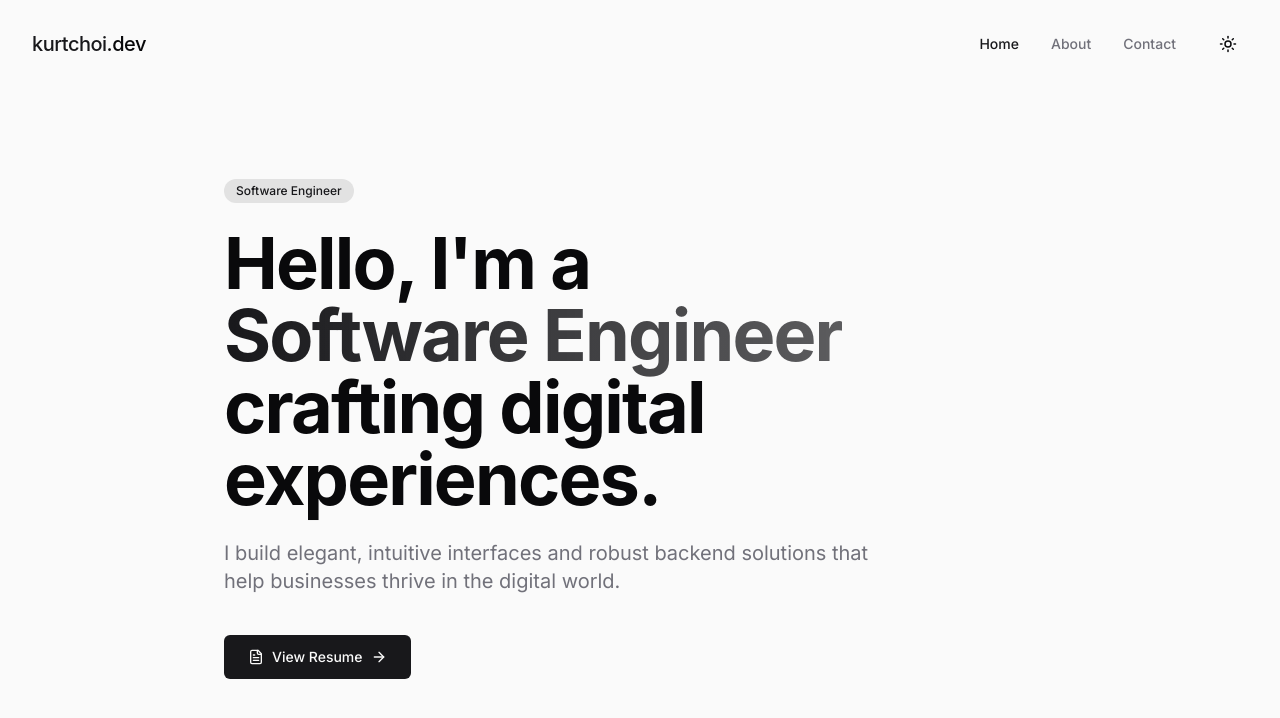
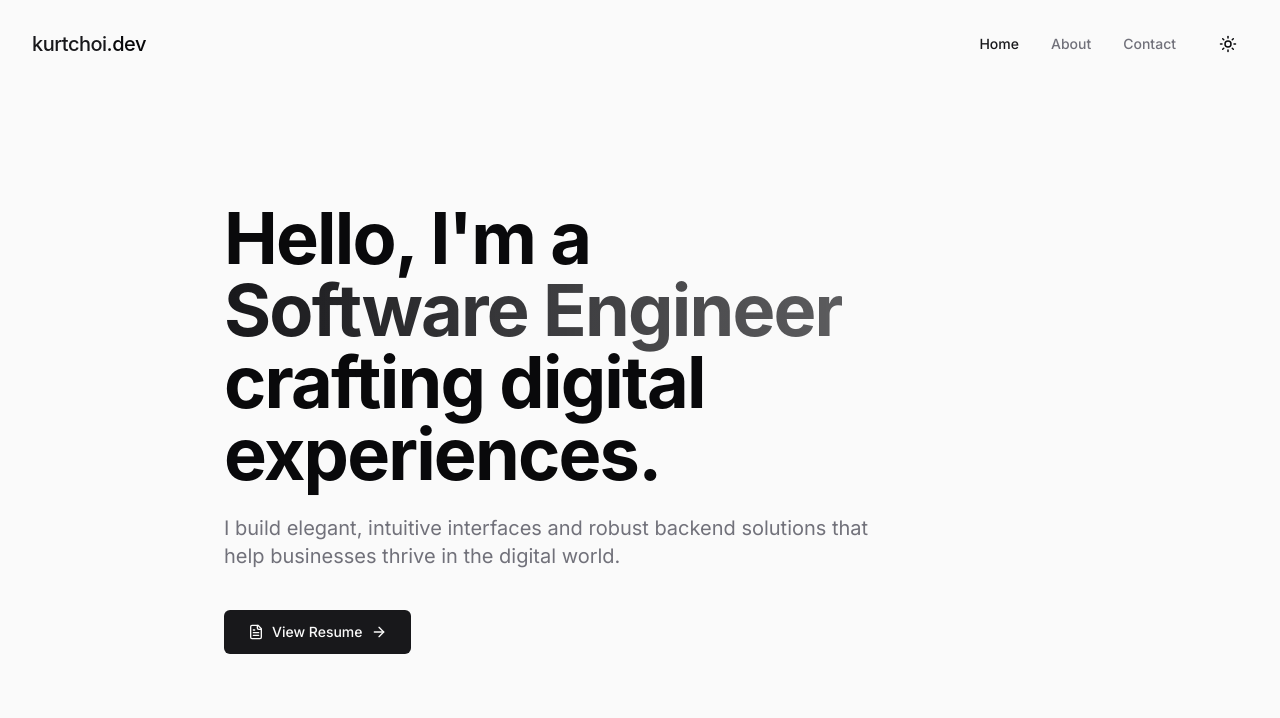
Before and after one commit to Hintful/hintful.github.io, a React (Vite) app: page / in a window 1280 px wide. Shown: the top 718 px of the page. Built offline with nearby package versions, Linux system fonts and the light colour scheme.

Commit message:
Remove badge in HeroSection

```diff
--- a/src/components/HeroSection.tsx
+++ b/src/components/HeroSection.tsx
@@ -21,17 +21,6 @@ const HeroSection = () => {
       className="flex flex-col justify-center items-center min-h-[calc(100vh-120px)] py-12 md:py-20 relative overflow-hidden"
     >
       <div className="w-full max-w-4xl mx-auto px-4 md:px-8 relative">
-        <div
-          className={`opacity-0 transform ${
-            isVisible ? "animate-fade-up" : ""
-          }`}
-          style={{ animationDelay: "0.1s" }}
-        >
-          <span className="inline-block px-3 py-1 text-xs font-medium rounded-full bg-primary/10 text-primary mb-6">
-            Software Engineer
-          </span>
-        </div>
-
         <h1
           className={`text-4xl md:text-6xl lg:text-7xl font-display font-bold tracking-tight text-balance mb-6 opacity-0 transform ${
             isVisible ? "animate-fade-up" : ""
@@ -61,7 +50,7 @@ const HeroSection = () => {
         >
           <button
             onClick={downloadResume}
-            className="group inline-flex items-center justify-center rounded-md px-6 py-3 text-sm font-medium transition-colors bg-primary text-primary-foreground hover:bg-primary/90 focus:outline-none focus-visible:outline-2 focus-visible:outline-offset-2 focus-visible:outline-primary"
+            className="group inline-flex items-center justify-center rounded-md px-6 py-3 text-sm font-medium transition-colors bg-primary text-primary-foreground hover:bg-primary-foreground hover:text-primary focus:outline-none focus-visible:outline-2 focus-visible:outline-offset-2 focus-visible:outline-primary"
           >
             <FileText className="mr-2 h-4 w-4" />
             View Resume
```
